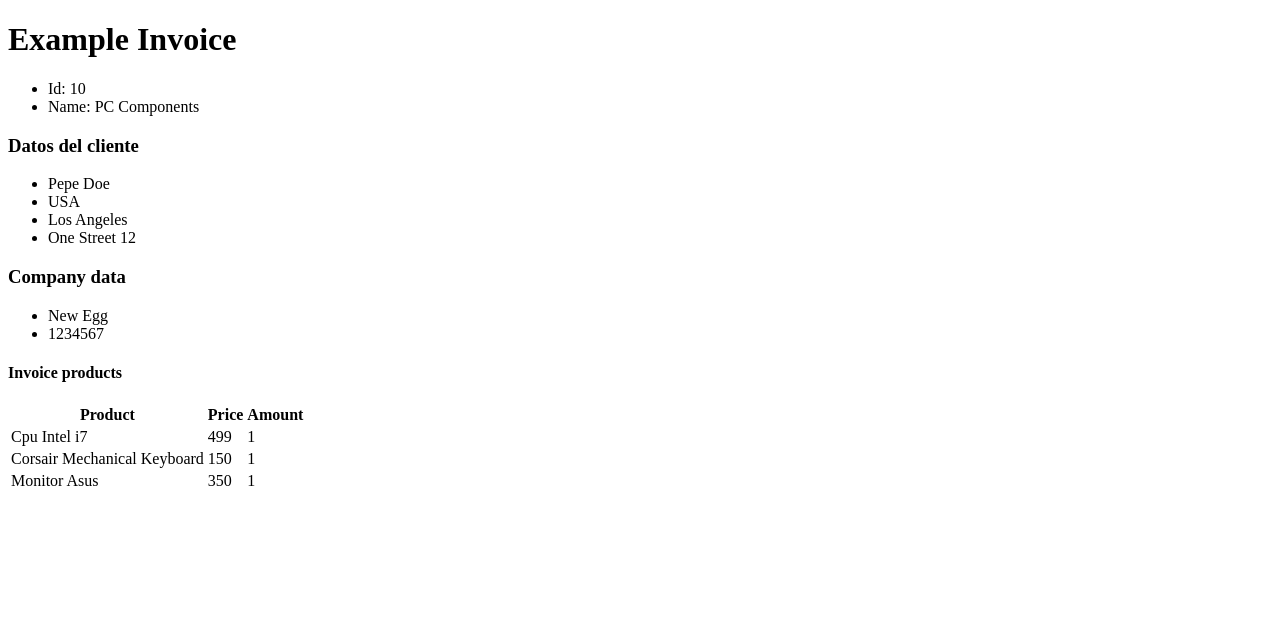
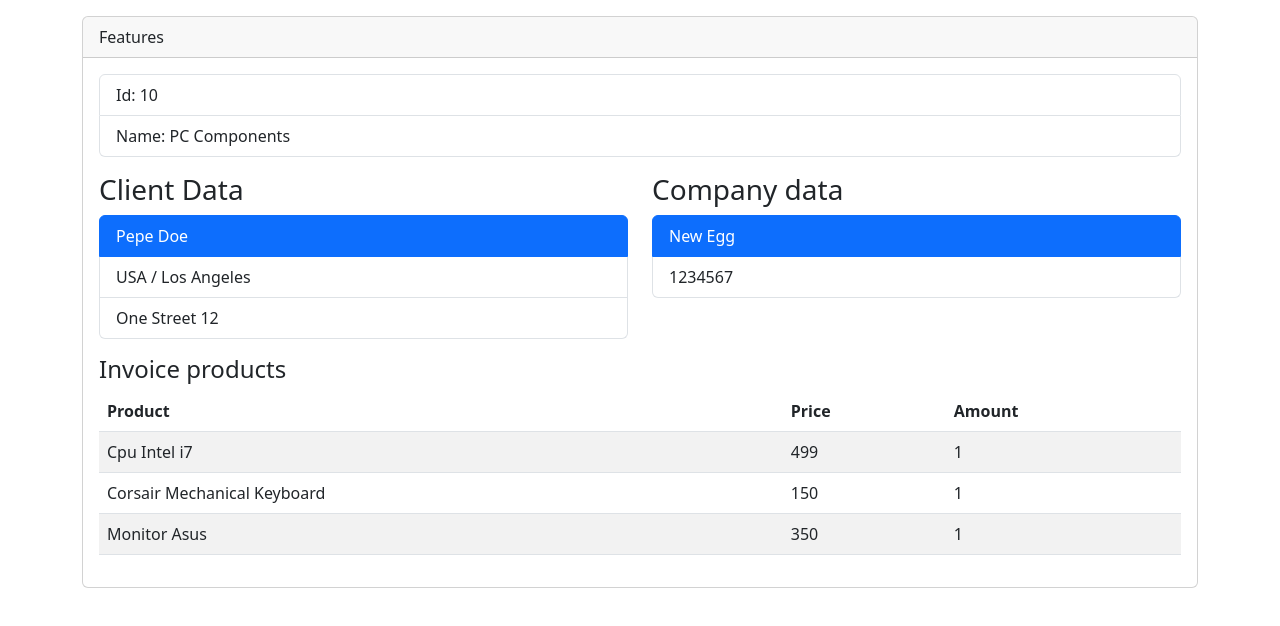
Before and after one commit to CarlosMejia01/react_practice_1, a React (Vite) app in the folder 04-invoice-app/: page / in a window 1280 px wide. Shown: the top 626 px of the page. Built offline with nearby package versions, Linux system fonts and the light colour scheme.

Commit message:
feat: adding bootstrap and js invoice

```diff
--- a/04-invoice-app/index.html
+++ b/04-invoice-app/index.html
@@ -1,13 +1,18 @@
 <!DOCTYPE html>
 <html lang="en">
+
 <head>
   <meta charset="UTF-8" />
   <link rel="icon" type="image/svg+xml" href="/vite.svg" />
+  <link href="https://cdn.jsdelivr.net/npm/bootstrap@5.3.0/dist/css/bootstrap.min.css" rel="stylesheet"
+    integrity="sha384-9ndCyUaIbzAi2FUVXJi0CjmCapSmO7SnpJef0486qhLnuZ2cdeRhO02iuK6FUUVM" crossorigin="anonymous">
   <meta name="viewport" content="width=device-width, initial-scale=1.0" />
   <title>Vite + React</title>
 </head>
+
 <body>
   <div id="root"></div>
   <script type="module" src="/src/main.jsx"></script>
 </body>
+
 </html>
--- a/04-invoice-app/src/components/InvoiceApp.jsx
+++ b/04-invoice-app/src/components/InvoiceApp.jsx
@@ -6,25 +6,39 @@
     const { country, city, street, number } = address;
     return (
         <>
-            <h1>Example Invoice</h1>
-            <ul>
-                <li>Id: {id}</li>
-                <li>Name: {name}</li>
+            <div className="container">
+                <div className="card my-3">
+
+                    <div className="card-header">
+                        Features
+                    </div>
+                    <div className="card-body">
+
+                        <ul className="list-group">
+                            <li className="list-group-item">Id: {id}</li>
+                            <li className="list-group-item">Name: {name}</li>
                         </ul>
-            <h3>Datos del cliente</h3>
-            <ul>
-                <li>{nameClient} {lastName}</li>
-                <li>{country}</li>
-                <li>{city}</li>
-                <li>{street} {number}</li>
+
+                        <div className="row my-3">
+                            <div className="col">
+
+                                <h3>Client Data</h3>
+                                <ul className="list-group">
+                                    <li className="list-group-item active">{nameClient} {lastName}</li>
+                                    <li className="list-group-item">{country} / {city}</li>
+                                    <li className="list-group-item">{street} {number}</li>
                                 </ul>
+                            </div>
+                            <div className="col">
                                 <h3>Company data</h3>
-            <ul>
-                <li>{company.name}</li>
-                <li>{company.fiscalNumber}</li>
+                                <ul className="list-group">
+                                    <li className="list-group-item active">{company.name}</li>
+                                    <li className="list-group-item">{company.fiscalNumber}</li>
                                 </ul>
+                            </div>
+                        </div>
                         <h4>Invoice products</h4>
-            <table>
+                        <table className="table table-striped table-hover">
                             <thead>
                                 <tr>
                                     <th>Product</th>
@@ -42,6 +56,9 @@
                                 )}
                             </tbody>
                         </table>
+                    </div>
+                </div>
+            </div>
         </>
     )
 };
```
Lines whose indentation alone changed are shown as unchanged.
